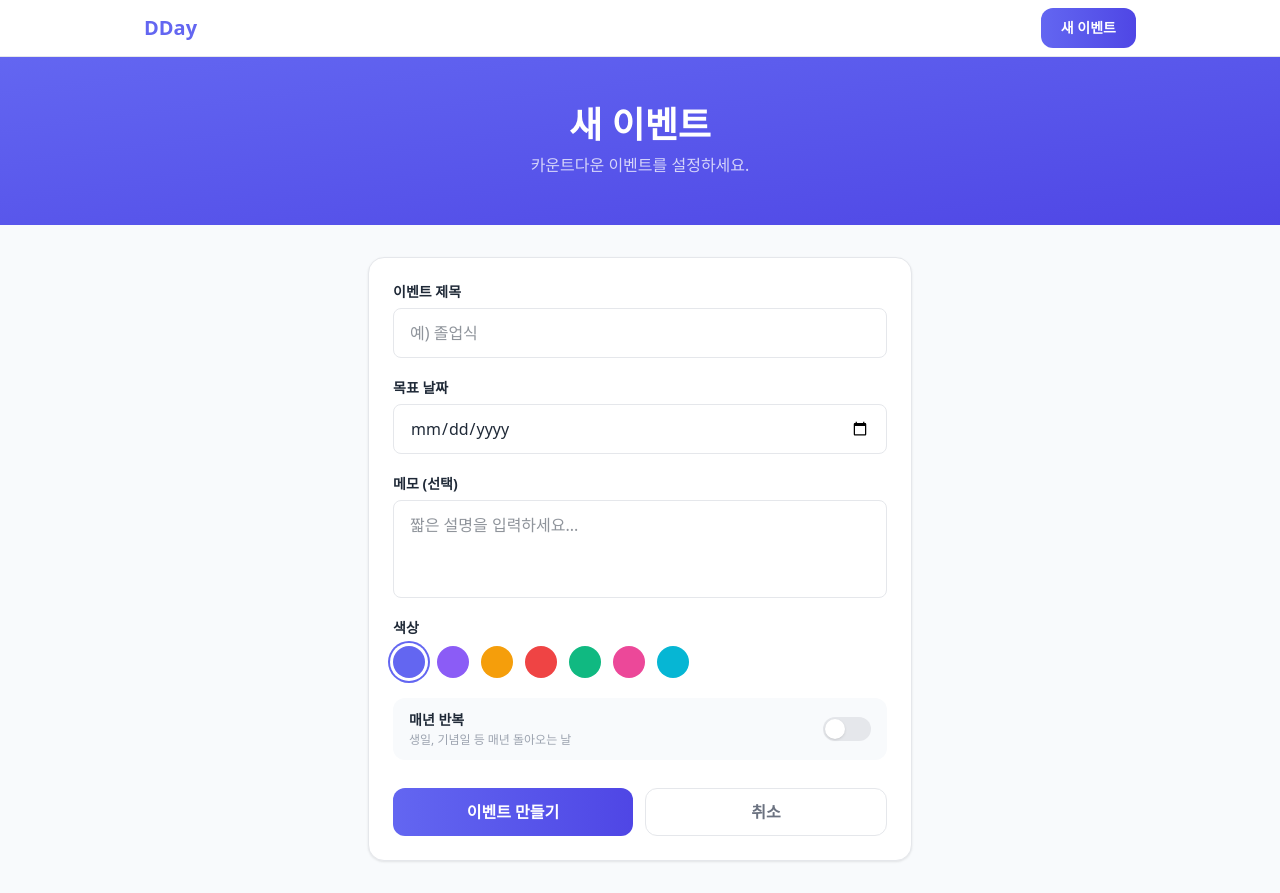
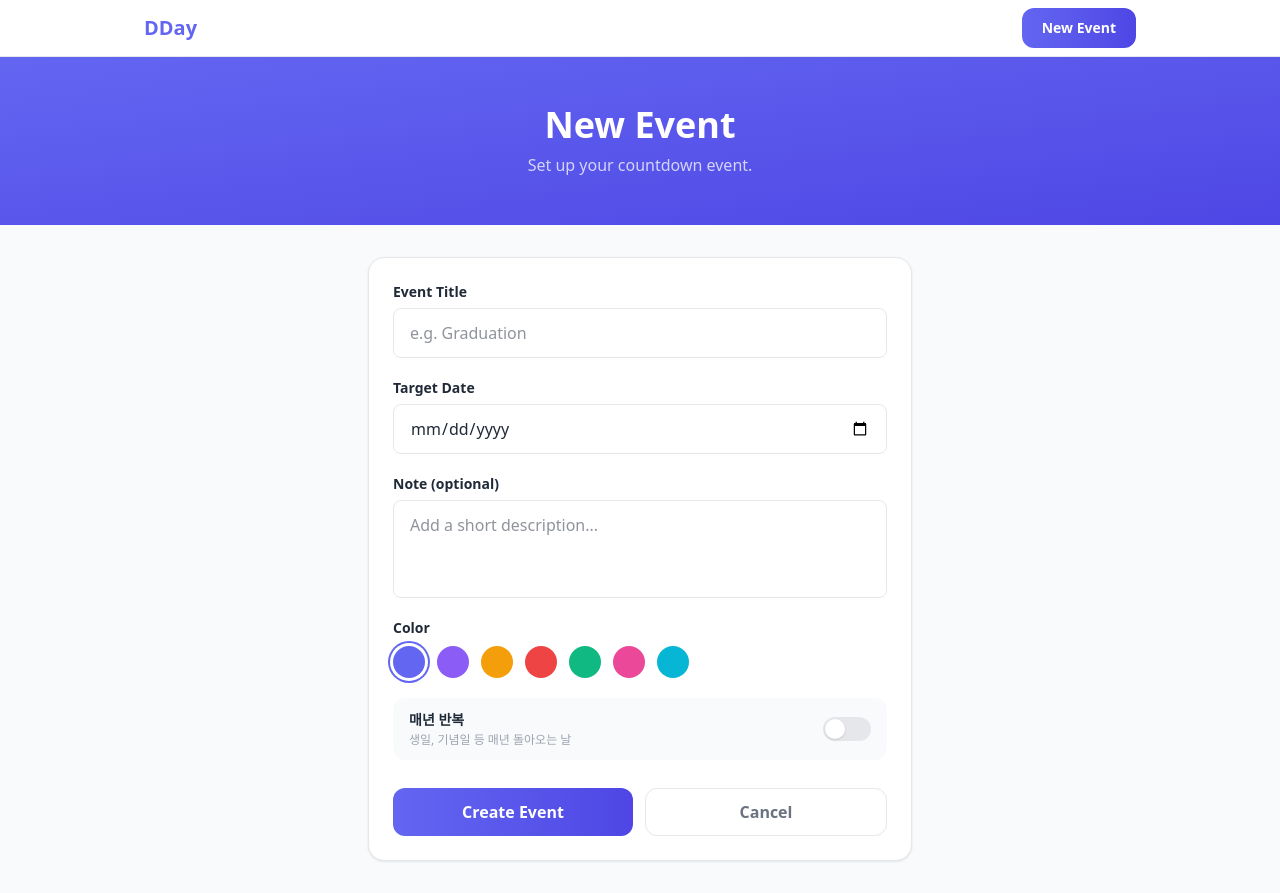
Before and after one commit to concrw/dday, a React (Vite) app: page /create in a window 1280 px wide. Built offline with nearby package versions, Linux system fonts and the light colour scheme; no server answers; a web font is replaced by a local one.

Commit message:
feat(i18n): switch to English as default language

```diff
--- a/src/constants/text.ts
+++ b/src/constants/text.ts
@@ -1,60 +1,60 @@
 export const TEXT = {
   nav: {
     brand: 'DDay',
-    createButton: '새 이벤트',
+    createButton: 'New Event',
   },
   landing: {
-    heroTitle: 'D-Day 카운터',
-    heroSubtitle: '중요한 날을 기억하고 카운트다운하세요.',
-    createCta: '첫 이벤트 만들기',
-    emptyTitle: '이벤트가 없습니다',
-    emptySubtitle: 'D-Day 이벤트를 만들어 카운트다운을 시작하세요.',
-    loadingText: '불러오는 중...',
-    errorText: '이벤트를 불러오지 못했습니다. 다시 시도해 주세요.',
+    heroTitle: 'D-Day Counter',
+    heroSubtitle: 'Track your most important dates and count down in real time.',
+    createCta: 'Create First Event',
+    emptyTitle: 'No events yet',
+    emptySubtitle: 'Create a D-Day event and start your countdown.',
+    loadingText: 'Loading...',
+    errorText: 'Failed to load events. Please try again.',
     ddayLabel: (n: number) => n === 0 ? 'D-Day' : n > 0 ? `D-${n}` : `D+${Math.abs(n)}`,
-    relativeLabel: (n: number) => n === 0 ? '오늘' : n > 0 ? `${n}일 후` : `${Math.abs(n)}일 전`,
+    relativeLabel: (n: number) => n === 0 ? 'Today' : n > 0 ? `In ${n} days` : `${Math.abs(n)} days ago`,
   },
   create: {
-    pageTitle: '새 이벤트',
-    pageSubtitle: '카운트다운 이벤트를 설정하세요.',
-    titleLabel: '이벤트 제목',
-    titlePlaceholder: '예) 졸업식',
-    dateLabel: '목표 날짜',
-    noteLabel: '메모 (선택)',
-    notePlaceholder: '짧은 설명을 입력하세요...',
-    colorLabel: '색상',
-    submitButton: '이벤트 만들기',
-    cancelButton: '취소',
-    submittingButton: '만드는 중...',
-    successMessage: '이벤트가 생성되었습니다.',
-    errorMessage: '이벤트 생성에 실패했습니다. 다시 시도해 주세요.',
+    pageTitle: 'New Event',
+    pageSubtitle: 'Set up your countdown event.',
+    titleLabel: 'Event Title',
+    titlePlaceholder: 'e.g. Graduation',
+    dateLabel: 'Target Date',
+    noteLabel: 'Note (optional)',
+    notePlaceholder: 'Add a short description...',
+    colorLabel: 'Color',
+    submitButton: 'Create Event',
+    cancelButton: 'Cancel',
+    submittingButton: 'Creating...',
+    successMessage: 'Event created.',
+    errorMessage: 'Failed to create event. Please try again.',
   },
   detail: {
-    loadingText: '불러오는 중...',
-    errorText: '이벤트를 찾을 수 없습니다.',
-    daysUnit: '일',
-    hoursUnit: '시간',
-    minutesUnit: '분',
-    secondsUnit: '초',
-    shareButton: '공유',
-    deleteButton: '삭제',
-    deleteConfirm: '이 이벤트를 삭제할까요? 되돌릴 수 없습니다.',
-    shareSuccess: '링크가 복사되었습니다.',
-    deleteError: '삭제에 실패했습니다.',
-    noteLabel: '메모',
-    createdLabel: '생성일',
-    backButton: '뒤로',
+    loadingText: 'Loading...',
+    errorText: 'Event not found.',
+    daysUnit: 'days',
+    hoursUnit: 'hours',
+    minutesUnit: 'min',
+    secondsUnit: 'sec',
+    shareButton: 'Share',
+    deleteButton: 'Delete',
+    deleteConfirm: 'Delete this event? This cannot be undone.',
+    shareSuccess: 'Link copied.',
+    deleteError: 'Failed to delete.',
+    noteLabel: 'Note',
+    createdLabel: 'Created',
+    backButton: 'Back',
     ddayLabel: (n: number) => n === 0 ? 'D-Day' : n > 0 ? `D-${n}` : `D+${Math.abs(n)}`,
   },
   colors: {
     options: [
-      { value: '#6366F1', label: '인디고' },
-      { value: '#8B5CF6', label: '바이올렛' },
-      { value: '#F59E0B', label: '앰버' },
-      { value: '#EF4444', label: '레드' },
-      { value: '#10B981', label: '에메랄드' },
-      { value: '#EC4899', label: '핑크' },
-      { value: '#06B6D4', label: '시안' },
+      { value: '#6366F1', label: 'Indigo' },
+      { value: '#8B5CF6', label: 'Violet' },
+      { value: '#F59E0B', label: 'Amber' },
+      { value: '#EF4444', label: 'Red' },
+      { value: '#10B981', label: 'Emerald' },
+      { value: '#EC4899', label: 'Pink' },
+      { value: '#06B6D4', label: 'Cyan' },
     ],
   },
 } as const;
--- a/src/pages/LandingPage.tsx
+++ b/src/pages/LandingPage.tsx
@@ -101,14 +101,14 @@ export function LandingPage() {
                 type="text"
                 value={query}
                 onChange={(e) => setQuery(e.target.value)}
-                placeholder="이벤트 검색..."
+                placeholder="Search events..."
                 className="w-full pl-9 pr-4 py-2.5 rounded-xl border border-border bg-surface text-text text-sm focus:outline-none focus:ring-2 focus:ring-primary transition-all duration-150"
               />
             </div>
             <div className="flex gap-2 shrink-0">
-              <SortButton active={sort === 'date_asc'} onClick={() => setSort('date_asc')}>날짜 오름차순</SortButton>
-              <SortButton active={sort === 'date_desc'} onClick={() => setSort('date_desc')}>날짜 내림차순</SortButton>
-              <SortButton active={sort === 'created'} onClick={() => setSort('created')}>최신순</SortButton>
+              <SortButton active={sort === 'date_asc'} onClick={() => setSort('date_asc')}>Nearest</SortButton>
+              <SortButton active={sort === 'date_desc'} onClick={() => setSort('date_desc')}>Furthest</SortButton>
+              <SortButton active={sort === 'created'} onClick={() => setSort('created')}>Recent</SortButton>
             </div>
           </div>
         )}
```
